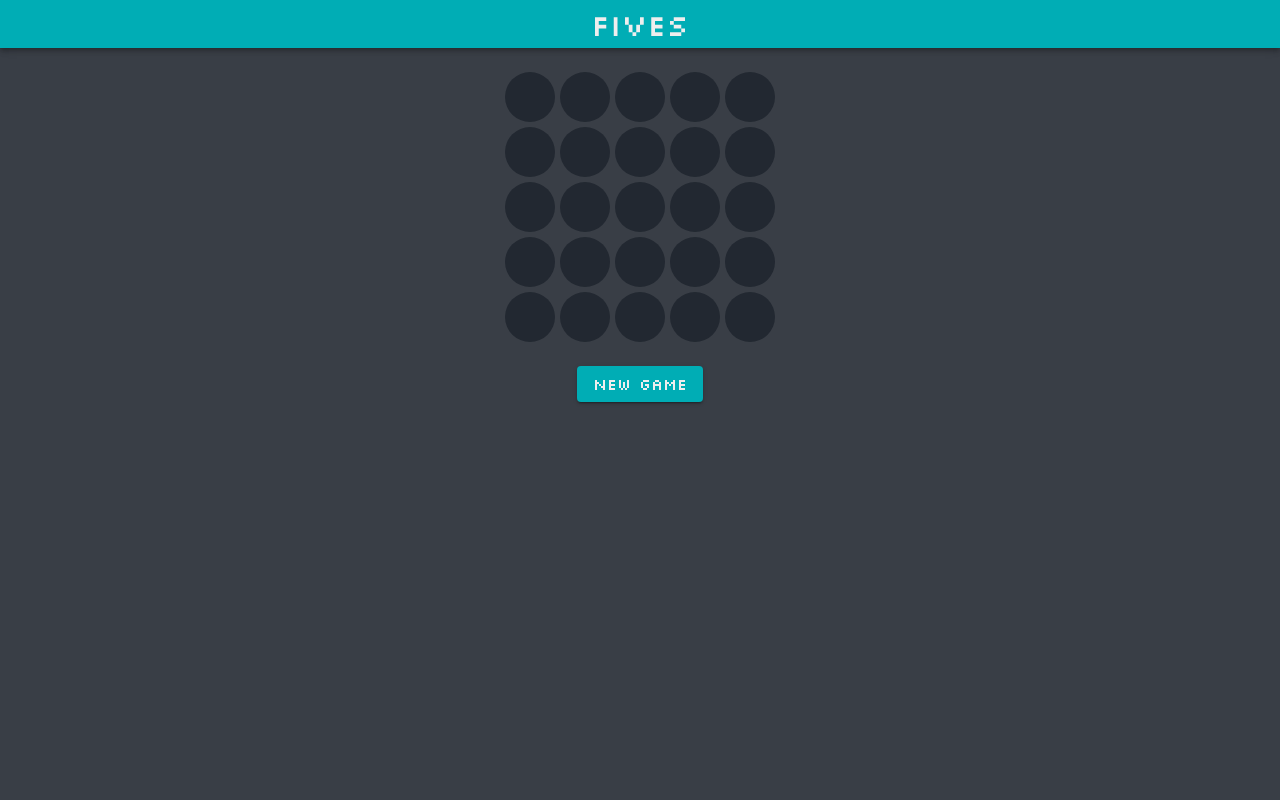
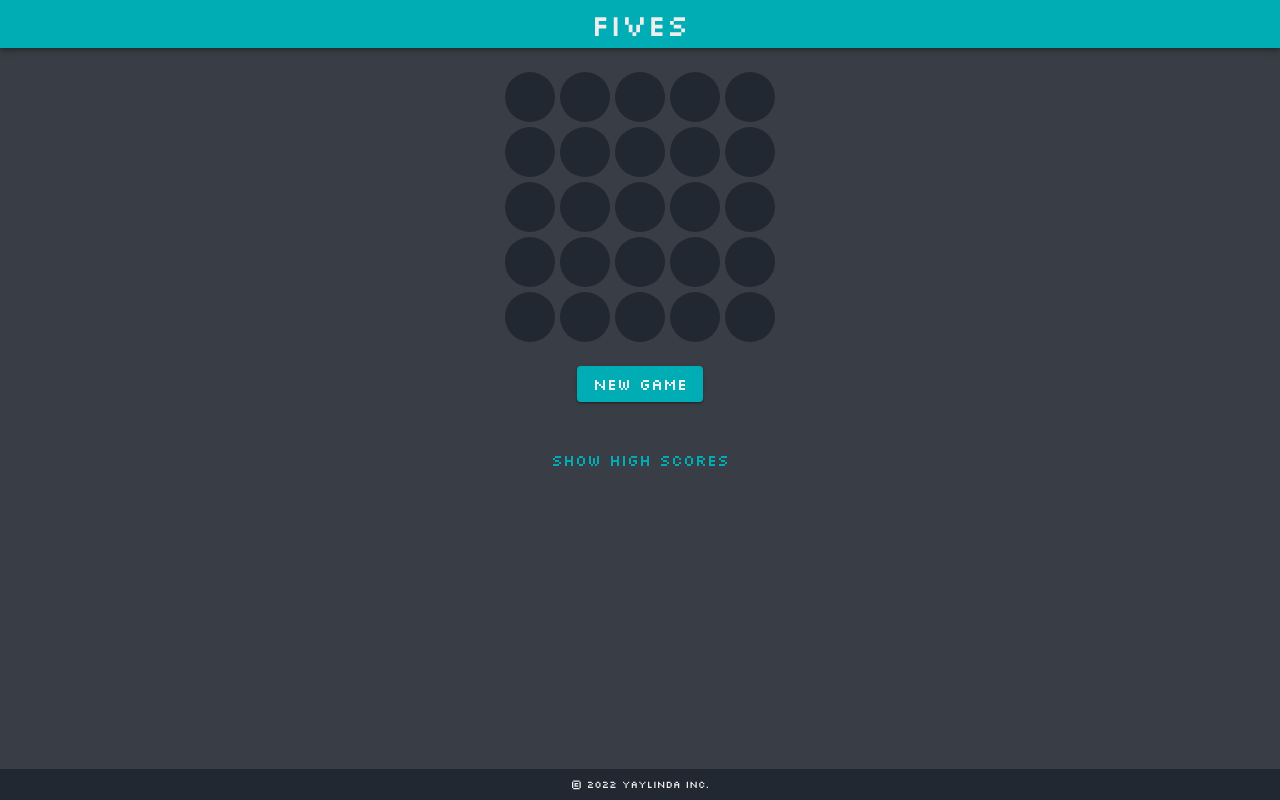
Before and after one commit to yaylinda/react-fives, a React (Create React App) app: page / in a window 1280 px wide. Built offline with nearby package versions, Linux system fonts and the light colour scheme.

Commit message:
working on high scores

```diff
--- a/src/App.tsx
+++ b/src/App.tsx
@@ -2,11 +2,19 @@ import { useThrottledCallback } from "use-debounce";
 import { useEffect } from "react";
 import useGameStore from "./stores/gameStore";
 import { convertKeyCodeToDirection } from "./utils/utils";
-import { AppBar, ThemeProvider, Toolbar, Typography } from "@mui/material";
+import {
+  AppBar,
+  Box,
+  Button,
+  ThemeProvider,
+  Toolbar,
+  Typography,
+} from "@mui/material";
 import Game from "./Game";
 import GameOverDialog from "./GameOverDialog";
 import theme, { colors } from "./theme";
 import useUserStore from "./stores/userStore";
+import moment from "moment";
 
 const ANIMATION_DURATION = 100;
 
@@ -76,7 +84,28 @@ function App() {
         </Toolbar>
       </AppBar>
       <Game />
+      <Box sx={{ display: "flex", justifyContent: "center", marginTop: 5 }}>
+        <Button>
+          <Typography>Show high scores</Typography>
+        </Button>
+      </Box>
       <GameOverDialog />
+      <Box
+        sx={{
+          backgroundColor: colors.DARK,
+          position: "absolute",
+          textAlign: "center",
+          bottom: 0,
+          color: colors.LIGHT,
+          paddingTop: 1,
+          paddingBottom: 1,
+          width: "100%",
+        }}
+      >
+        <Typography
+          fontSize={10}
+        >{`© ${moment().year()} YayLinda Inc.`}</Typography>
+      </Box>
     </ThemeProvider>
   );
 }
--- a/src/GameButtons.tsx
+++ b/src/GameButtons.tsx
@@ -4,6 +4,7 @@ import {
   Dialog,
   DialogActions,
   DialogTitle,
+  IconButton,
   Typography,
 } from "@mui/material";
 import useGameStore from "./stores/gameStore";
@@ -15,6 +16,8 @@ import ArrowBackIcon from "@mui/icons-material/ArrowBack";
 import ArrowForwardIcon from "@mui/icons-material/ArrowForward";
 import { useState } from "react";
 import DialogTransition from "./DialogTransition";
+import CheckIcon from "@mui/icons-material/Check";
+import CloseIcon from "@mui/icons-material/Close";
 
 /**
  *
@@ -132,12 +135,18 @@ function GameButtons() {
         TransitionComponent={DialogTransition}
         keepMounted
         onClose={() => setShowConfirmRestartDialog(false)}
-        aria-describedby="alert-dialog-slide-description"
       >
-        <DialogTitle>Restart?</DialogTitle>
+        <DialogTitle sx={{ color: colors.LIGHT }}>Restart?</DialogTitle>
         <DialogActions sx={{ justifyContent: "space-between" }}>
-          <Button onClick={() => setShowConfirmRestartDialog(false)}>No</Button>
-          <Button onClick={restart}>Yes</Button>
+          <IconButton
+            sx={{ color: "red" }}
+            onClick={() => setShowConfirmRestartDialog(false)}
+          >
+            <CloseIcon fontSize="large" />
+          </IconButton>
+          <IconButton sx={{ color: "green" }} onClick={restart}>
+            <CheckIcon fontSize="large" />
+          </IconButton>
         </DialogActions>
       </Dialog>
     </Box>
--- a/src/GameOverDialog.tsx
+++ b/src/GameOverDialog.tsx
@@ -8,6 +8,8 @@ import {
 } from "@mui/material";
 import DialogTransition from "./DialogTransition";
 import useGameStore from "./stores/gameStore";
+import useHighScoresStore from "./stores/highScoresStore";
+import { colors } from "./theme";
 
 function GameOverDialog() {
   const {
@@ -20,6 +22,8 @@ function GameOverDialog() {
     closeGameOverDialog,
   } = useGameStore();
 
+  const { loading, scores } = useHighScoresStore();
+
   // TODO - show bar chart or some cool visualization of merged/generated
   return (
     <Dialog
@@ -27,9 +31,8 @@ function GameOverDialog() {
       TransitionComponent={DialogTransition}
       keepMounted
       onClose={closeGameOverDialog}
-      aria-describedby="alert-dialog-slide-description"
     >
-      <DialogTitle>Game Over</DialogTitle>
+      <DialogTitle color={{ sx: colors.LIGHT }}>Game Over</DialogTitle>
       <DialogContent>
         <DialogContentText>Score: {score}</DialogContentText>
         <DialogContentText>Moves: {moves}</DialogContentText>
@@ -38,7 +41,7 @@ function GameOverDialog() {
           Generated: {JSON.stringify(generated)}
         </DialogContentText>
       </DialogContent>
-      <DialogActions>
+      <DialogActions sx={{ justifyContent: "space-between" }}>
         <Button onClick={closeGameOverDialog}>OK</Button>
         <Button onClick={newGame}>New Game</Button>
       </DialogActions>
--- a/src/api/highScores.ts
+++ b/src/api/highScores.ts
@@ -14,6 +14,6 @@ const db = getFirestore(app);
 
 export const highScoresCollection = collection(db, "fives_high_scores");
 
+export const fetchHighScores = () => {};
+
 export const addHighScore = (highScore: HighScore) => {};
-
-export const getHighScores = () => {};
--- a/src/stores/highScoresStore.ts
+++ b/src/stores/highScoresStore.ts
@@ -2,11 +2,17 @@ import create from "zustand";
 import { HighScore } from "../types";
 
 interface HighScoresState {
+  loading: boolean;
   scores: HighScore[];
+  addHighScore: (highScore: HighScore) => void;
+  fetchHighScores: () => void;
 }
 
 const useHighScoresStore = create<HighScoresState>()((set, get) => ({
+  loading: false,
   scores: [],
+  addHighScore: () => set((state) => state),
+  fetchHighScores: () => set((state) => state),
 }));
 
 export default useHighScoresStore;
--- a/src/theme.ts
+++ b/src/theme.ts
@@ -21,6 +21,9 @@ const theme = createTheme({
     secondary: {
       main: colors.ACCENT,
     },
+    background: {
+      paper: colors.DARK,
+    },
     info: {
       main: colors.LIGHT,
     },
```
